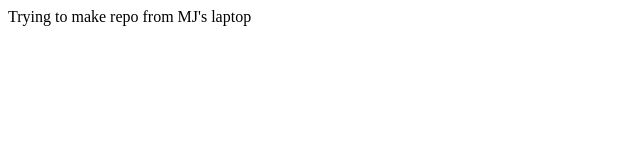
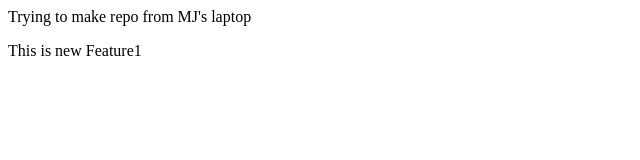
Before and after one commit to MJdaiict378/making-repo-from-local, a plain HTML site: page index.html in a window 1280 px wide. Shown: the whole page, without its empty margins (0-640 px from the left). Drawn offline with Linux system fonts and the light colour scheme.

Commit message:
Add new feature

```diff
--- a/index.html
+++ b/index.html
@@ -1 +1,3 @@
 <p>Trying to make repo from MJ's laptop</p>
+
+<P>This is new Feature1</P>
```
